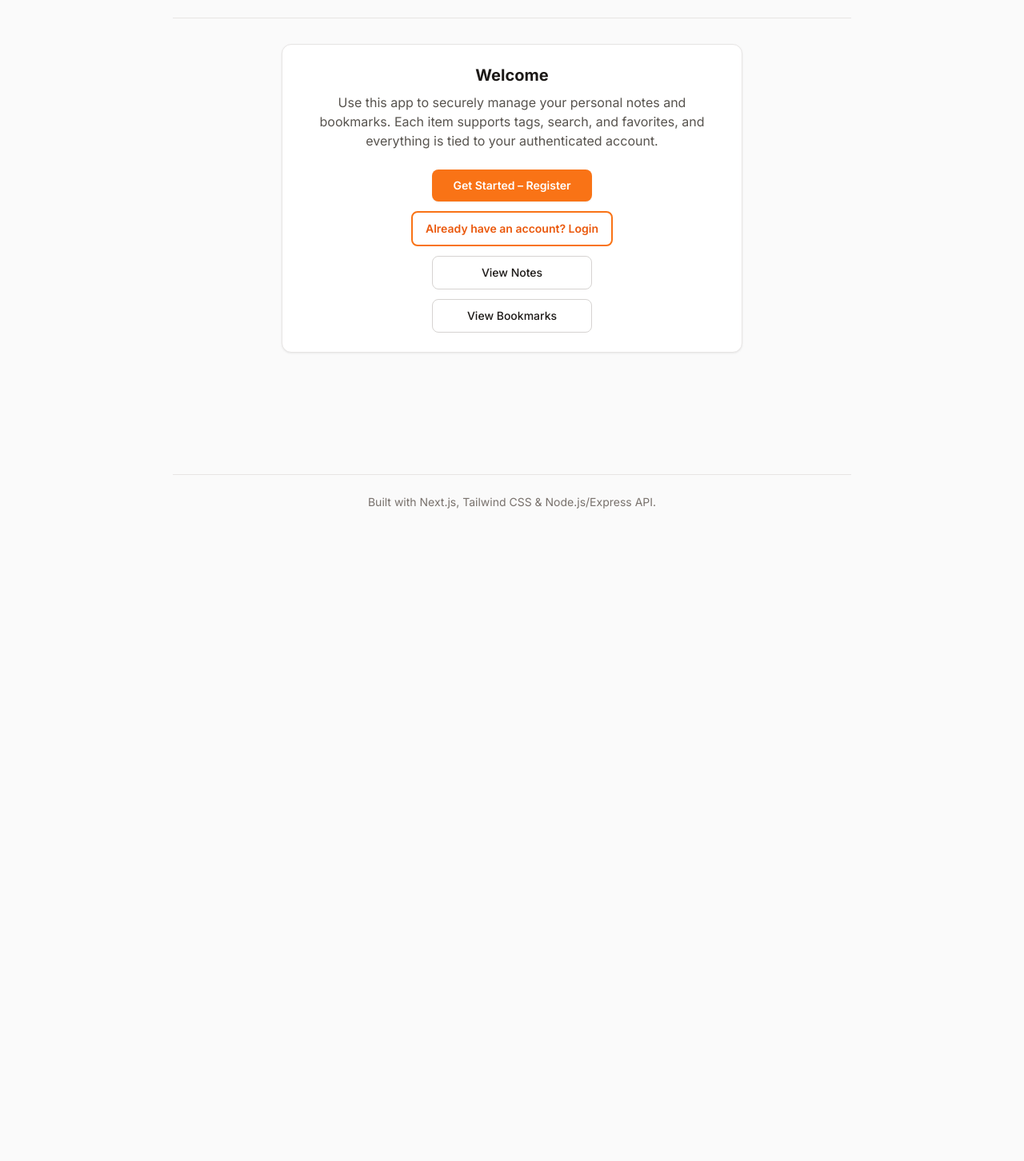
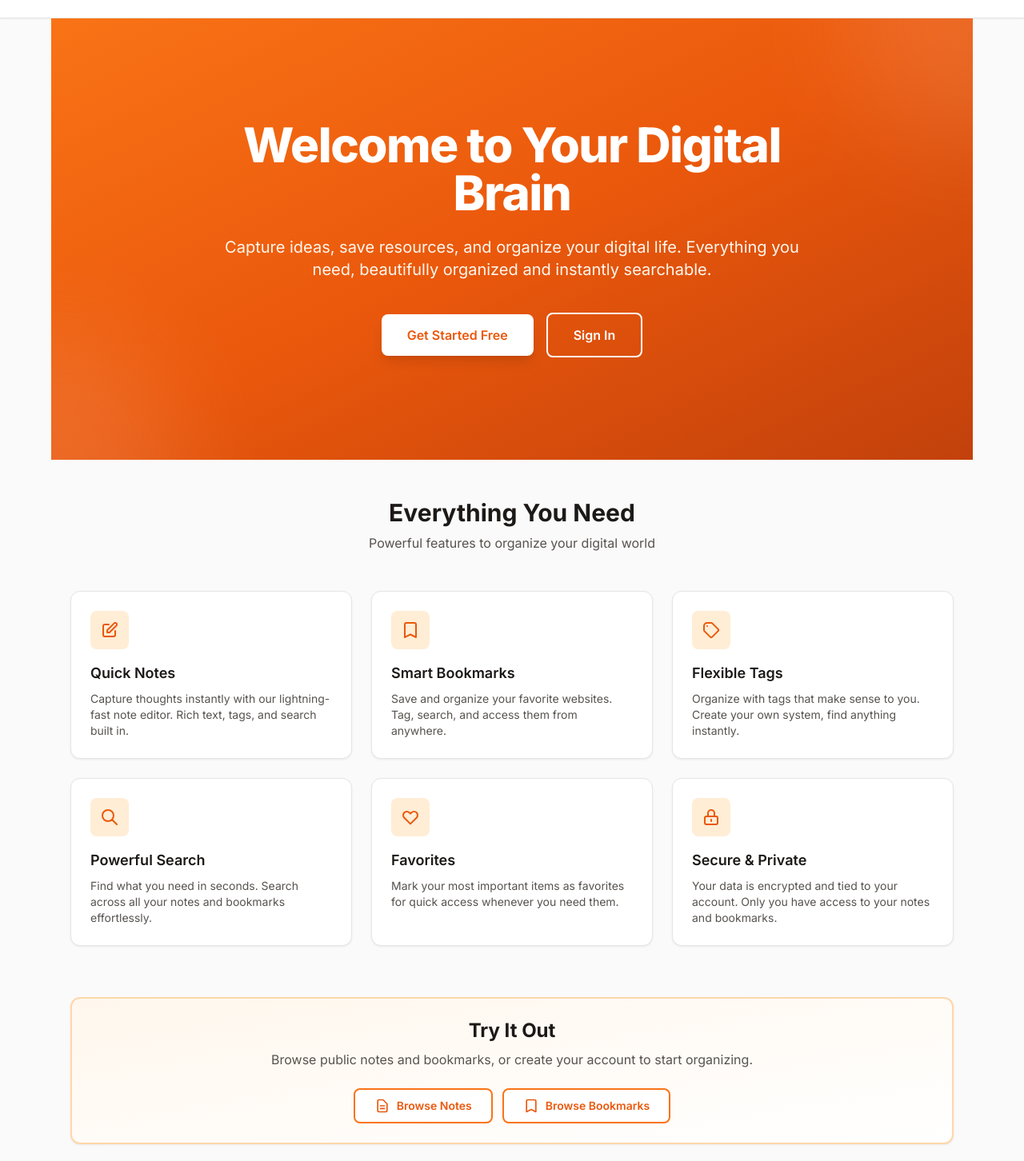
Before and after one commit to rohit11206/Notes-and-Bookmark, a Next.js app in the folder frontend/: page / in a window 1280 px wide. Shown: the part 138-1590 px from the top of the page at 80% size. Before the commit the page ends 800 px from the top, so only its background shows below. Built offline with nearby package versions, Linux system fonts and the light colour scheme.

Commit message:
updating the frontend theme

```diff
--- a/frontend/app/layout.js
+++ b/frontend/app/layout.js
@@ -16,8 +16,9 @@ export default function RootLayout({ children }) {
   return (
     <html lang="en" className={inter.variable} suppressHydrationWarning>
       <body className="min-h-screen bg-surface font-sans text-ink" suppressHydrationWarning>
-        <div className="mx-auto flex min-h-screen max-w-4xl flex-col px-4 py-6 sm:px-6" suppressHydrationWarning>
-          <header className="mb-8 border-b border-stone-200 pb-6" suppressHydrationWarning>
+        <div className="flex min-h-screen flex-col" suppressHydrationWarning>
+          <header className="border-b border-stone-200 bg-white shadow-sm" suppressHydrationWarning>
+            <div className="mx-auto max-w-6xl px-4 py-6 sm:px-6">
               <div className="mb-4 text-center">
                 <h1 className="text-2xl font-bold tracking-tight text-ink sm:text-3xl">
                   Personal Notes & Bookmark Manager
@@ -29,10 +30,17 @@ export default function RootLayout({ children }) {
               <div className="flex justify-center" suppressHydrationWarning>
                 <AppNav />
               </div>
+            </div>
           </header>
-          <main className="flex-1">{children}</main>
-          <footer className="mt-10 border-t border-stone-200 pt-6 text-center text-sm text-stone-500">
+          <main className="flex-1">
+            <div className="mx-auto max-w-6xl px-4 py-8 sm:px-6">
+              {children}
+            </div>
+          </main>
+          <footer className="border-t border-stone-200 bg-white">
+            <div className="mx-auto max-w-6xl px-4 py-6 text-center text-sm text-stone-500 sm:px-6">
               Built with Next.js, Tailwind CSS & Node.js/Express API.
+            </div>
           </footer>
         </div>
       </body>
--- a/frontend/app/page.js
+++ b/frontend/app/page.js
@@ -1,32 +1,160 @@
 export default function Home() {
   return (
-    <div className="card mx-auto max-w-xl text-center">
-      <h2 className="text-xl font-bold text-ink">Welcome</h2>
-      <p className="mt-2 text-stone-600">
-        Use this app to securely manage your personal notes and bookmarks. Each
-        item supports tags, search, and favorites, and everything is tied to your
-        authenticated account.
+    <>
+      {/* Hero Section - Full Width */}
+      <div className="-mx-4 sm:-mx-6 -mt-8 mb-12">
+        <div className="relative overflow-hidden bg-gradient-to-br from-primary-500 via-primary-600 to-primary-700 px-6 py-24 sm:px-12 sm:py-32">
+          {/* Decorative background elements */}
+          <div className="absolute inset-0 opacity-10">
+            <div className="absolute -top-40 -right-40 h-80 w-80 rounded-full bg-white blur-3xl"></div>
+            <div className="absolute -bottom-40 -left-40 h-80 w-80 rounded-full bg-white blur-3xl"></div>
+          </div>
+
+          <div className="relative mx-auto max-w-3xl text-center">
+            <h2 className="text-4xl font-extrabold tracking-tight text-white sm:text-5xl md:text-6xl">
+              Welcome to Your Digital Brain
+            </h2>
+            <p className="mt-6 text-lg leading-8 text-orange-50 sm:text-xl">
+              Capture ideas, save resources, and organize your digital life.
+              Everything you need, beautifully organized and instantly searchable.
             </p>
-      <div className="mt-6 flex flex-col items-center gap-3">
-        <a href="/register" className="btn-primary w-full sm:w-auto min-w-[200px]">
-          Get Started – Register
-        </a>
-        <a href="/login" className="btn-secondary w-full sm:w-auto min-w-[200px]">
-          Already have an account? Login
+
+            <div className="mt-10 flex flex-col items-center justify-center gap-4 sm:flex-row">
+              <a
+                href="/register"
+                className="w-full sm:w-auto inline-flex items-center justify-center rounded-lg bg-white px-8 py-3.5 text-base font-semibold text-primary-600 shadow-lg hover:bg-orange-50 hover:shadow-xl transition-all duration-200"
+              >
+                Get Started Free
               </a>
               <a
+                href="/login"
+                className="w-full sm:w-auto inline-flex items-center justify-center rounded-lg border-2 border-white bg-transparent px-8 py-3.5 text-base font-semibold text-white hover:bg-white/10 transition-all duration-200"
+              >
+                Sign In
+              </a>
+            </div>
+          </div>
+        </div>
+      </div>
+
+      {/* Features Grid */}
+      <div className="mb-16">
+        <div className="text-center mb-12">
+          <h3 className="text-2xl font-bold text-ink sm:text-3xl">Everything You Need</h3>
+          <p className="mt-2 text-stone-600">Powerful features to organize your digital world</p>
+        </div>
+
+        <div className="grid gap-6 sm:grid-cols-2 lg:grid-cols-3">
+          {/* Feature 1 */}
+          <div className="card group hover:shadow-card-hover transition-shadow duration-200">
+            <div className="mb-4 inline-flex h-12 w-12 items-center justify-center rounded-lg bg-primary-100">
+              <svg className="h-6 w-6 text-primary-600" fill="none" viewBox="0 0 24 24" stroke="currentColor">
+                <path strokeLinecap="round" strokeLinejoin="round" strokeWidth={2} d="M11 5H6a2 2 0 00-2 2v11a2 2 0 002 2h11a2 2 0 002-2v-5m-1.414-9.414a2 2 0 112.828 2.828L11.828 15H9v-2.828l8.586-8.586z" />
+              </svg>
+            </div>
+            <h4 className="text-lg font-semibold text-ink">Quick Notes</h4>
+            <p className="mt-2 text-sm text-stone-600">
+              Capture thoughts instantly with our lightning-fast note editor. Rich text, tags, and search built in.
+            </p>
+          </div>
+
+          {/* Feature 2 */}
+          <div className="card group hover:shadow-card-hover transition-shadow duration-200">
+            <div className="mb-4 inline-flex h-12 w-12 items-center justify-center rounded-lg bg-primary-100">
+              <svg className="h-6 w-6 text-primary-600" fill="none" viewBox="0 0 24 24" stroke="currentColor">
+                <path strokeLinecap="round" strokeLinejoin="round" strokeWidth={2} d="M5 5a2 2 0 012-2h10a2 2 0 012 2v16l-7-3.5L5 21V5z" />
+              </svg>
+            </div>
+            <h4 className="text-lg font-semibold text-ink">Smart Bookmarks</h4>
+            <p className="mt-2 text-sm text-stone-600">
+              Save and organize your favorite websites. Tag, search, and access them from anywhere.
+            </p>
+          </div>
+
+          {/* Feature 3 */}
+          <div className="card group hover:shadow-card-hover transition-shadow duration-200">
+            <div className="mb-4 inline-flex h-12 w-12 items-center justify-center rounded-lg bg-primary-100">
+              <svg className="h-6 w-6 text-primary-600" fill="none" viewBox="0 0 24 24" stroke="currentColor">
+                <path strokeLinecap="round" strokeLinejoin="round" strokeWidth={2} d="M7 7h.01M7 3h5c.512 0 1.024.195 1.414.586l7 7a2 2 0 010 2.828l-7 7a2 2 0 01-2.828 0l-7-7A1.994 1.994 0 013 12V7a4 4 0 014-4z" />
+              </svg>
+            </div>
+            <h4 className="text-lg font-semibold text-ink">Flexible Tags</h4>
+            <p className="mt-2 text-sm text-stone-600">
+              Organize with tags that make sense to you. Create your own system, find anything instantly.
+            </p>
+          </div>
+
+          {/* Feature 4 */}
+          <div className="card group hover:shadow-card-hover transition-shadow duration-200">
+            <div className="mb-4 inline-flex h-12 w-12 items-center justify-center rounded-lg bg-primary-100">
+              <svg className="h-6 w-6 text-primary-600" fill="none" viewBox="0 0 24 24" stroke="currentColor">
+                <path strokeLinecap="round" strokeLinejoin="round" strokeWidth={2} d="M21 21l-6-6m2-5a7 7 0 11-14 0 7 7 0 0114 0z" />
+              </svg>
+            </div>
+            <h4 className="text-lg font-semibold text-ink">Powerful Search</h4>
+            <p className="mt-2 text-sm text-stone-600">
+              Find what you need in seconds. Search across all your notes and bookmarks effortlessly.
+            </p>
+          </div>
+
+          {/* Feature 5 */}
+          <div className="card group hover:shadow-card-hover transition-shadow duration-200">
+            <div className="mb-4 inline-flex h-12 w-12 items-center justify-center rounded-lg bg-primary-100">
+              <svg className="h-6 w-6 text-primary-600" fill="none" viewBox="0 0 24 24" stroke="currentColor">
+                <path strokeLinecap="round" strokeLinejoin="round" strokeWidth={2} d="M4.318 6.318a4.5 4.5 0 000 6.364L12 20.364l7.682-7.682a4.5 4.5 0 00-6.364-6.364L12 7.636l-1.318-1.318a4.5 4.5 0 00-6.364 0z" />
+              </svg>
+            </div>
+            <h4 className="text-lg font-semibold text-ink">Favorites</h4>
+            <p className="mt-2 text-sm text-stone-600">
+              Mark your most important items as favorites for quick access whenever you need them.
+            </p>
+          </div>
+
+          {/* Feature 6 */}
+          <div className="card group hover:shadow-card-hover transition-shadow duration-200">
+            <div className="mb-4 inline-flex h-12 w-12 items-center justify-center rounded-lg bg-primary-100">
+              <svg className="h-6 w-6 text-primary-600" fill="none" viewBox="0 0 24 24" stroke="currentColor">
+                <path strokeLinecap="round" strokeLinejoin="round" strokeWidth={2} d="M12 15v2m-6 4h12a2 2 0 002-2v-6a2 2 0 00-2-2H6a2 2 0 00-2 2v6a2 2 0 002 2zm10-10V7a4 4 0 00-8 0v4h8z" />
+              </svg>
+            </div>
+            <h4 className="text-lg font-semibold text-ink">Secure & Private</h4>
+            <p className="mt-2 text-sm text-stone-600">
+              Your data is encrypted and tied to your account. Only you have access to your notes and bookmarks.
+            </p>
+          </div>
+        </div>
+      </div>
+
+      {/* Quick Access CTA Section */}
+      <div className="card border-2 border-primary-200 bg-gradient-to-br from-orange-50 to-white">
+        <div className="text-center">
+          <h3 className="text-xl font-bold text-ink sm:text-2xl">Try It Out</h3>
+          <p className="mt-2 text-stone-600">
+            Browse public notes and bookmarks, or create your account to start organizing.
+          </p>
+
+          <div className="mt-6 flex flex-col items-center gap-3 sm:flex-row sm:justify-center">
+            <a
               href="/notes"
-          className="w-full min-w-[200px] rounded-lg border border-stone-300 bg-white px-4 py-2.5 text-center text-sm font-medium text-ink hover:bg-stone-50 sm:w-auto"
+              className="w-full sm:w-auto inline-flex items-center justify-center gap-2 rounded-lg border-2 border-primary-500 bg-white px-6 py-2.5 text-sm font-semibold text-primary-600 hover:bg-primary-50 transition-colors duration-200"
             >
-          View Notes
+              <svg className="h-5 w-5" fill="none" viewBox="0 0 24 24" stroke="currentColor">
+                <path strokeLinecap="round" strokeLinejoin="round" strokeWidth={2} d="M9 12h6m-6 4h6m2 5H7a2 2 0 01-2-2V5a2 2 0 012-2h5.586a1 1 0 01.707.293l5.414 5.414a1 1 0 01.293.707V19a2 2 0 01-2 2z" />
+              </svg>
+              Browse Notes
             </a>
             <a
               href="/bookmarks"
-          className="w-full min-w-[200px] rounded-lg border border-stone-300 bg-white px-4 py-2.5 text-center text-sm font-medium text-ink hover:bg-stone-50 sm:w-auto"
+              className="w-full sm:w-auto inline-flex items-center justify-center gap-2 rounded-lg border-2 border-primary-500 bg-white px-6 py-2.5 text-sm font-semibold text-primary-600 hover:bg-primary-50 transition-colors duration-200"
             >
-          View Bookmarks
+              <svg className="h-5 w-5" fill="none" viewBox="0 0 24 24" stroke="currentColor">
+                <path strokeLinecap="round" strokeLinejoin="round" strokeWidth={2} d="M5 5a2 2 0 012-2h10a2 2 0 012 2v16l-7-3.5L5 21V5z" />
+              </svg>
+              Browse Bookmarks
             </a>
           </div>
         </div>
+      </div>
+    </>
   );
 }
```
Lines whose indentation alone changed are shown as unchanged.
